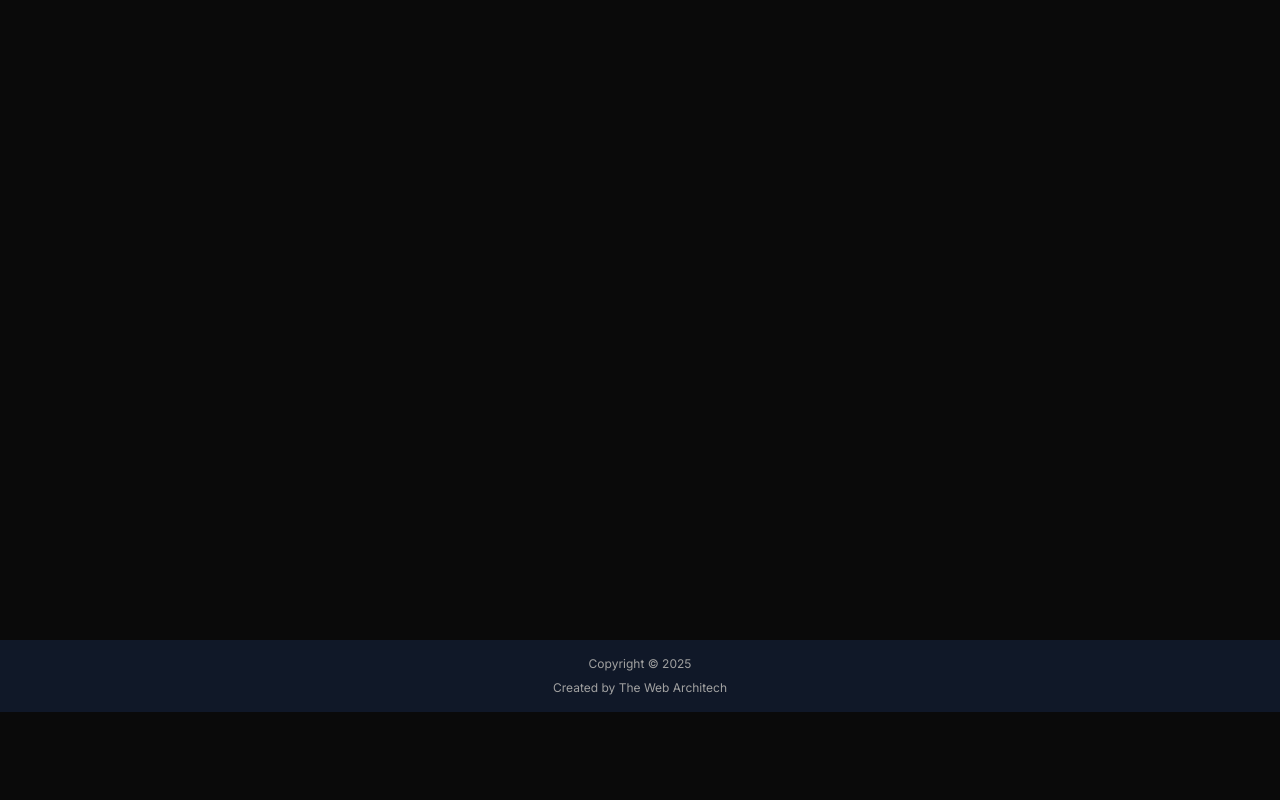
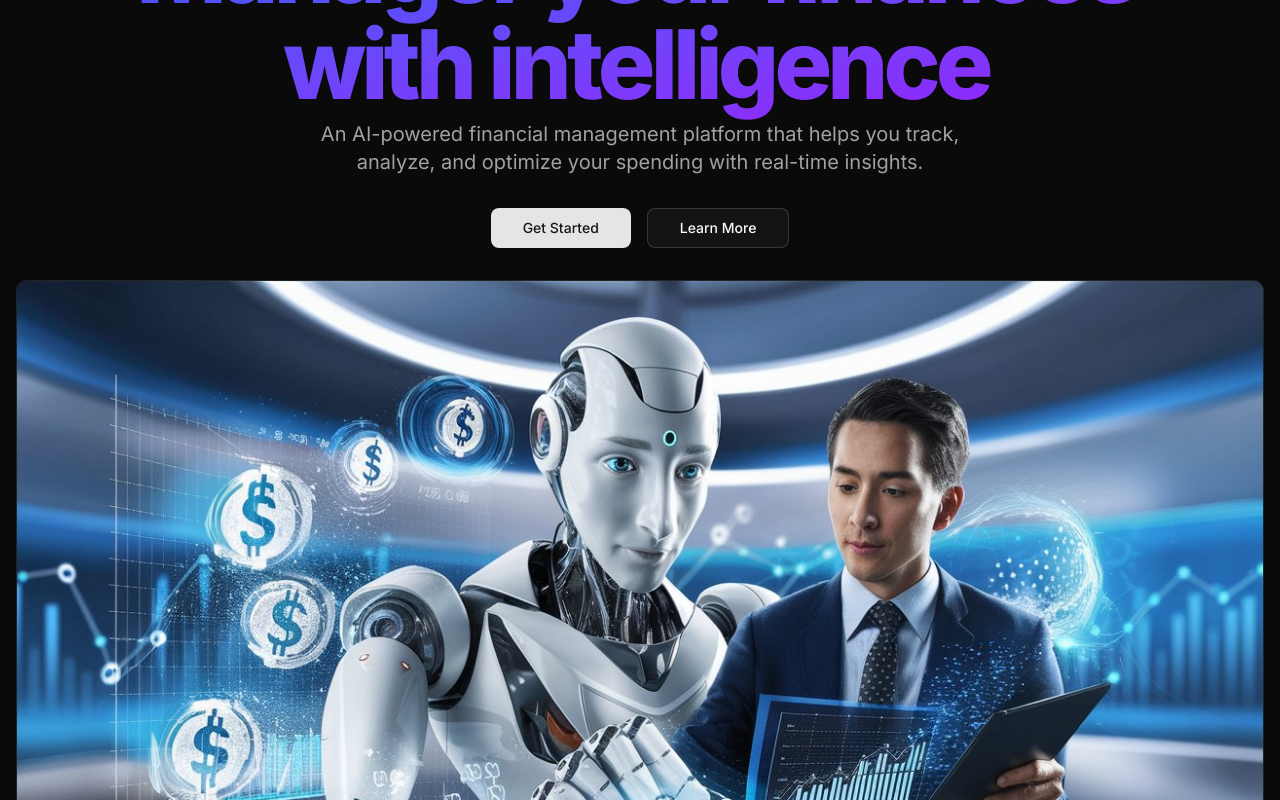
Before and after one commit to JerryDoran/ai-expense-tracker, a Next.js app: page / in a window 1280 px wide. Shown: the part 240-1040 px from the top of the page. Before the commit the page ends 952 px from the top, so only its background shows below. Built offline with nearby package versions, Linux system fonts and the light colour scheme; no server answers.

Commit message:
feat: add Hero component and Tailwind CSS configuration; update styles

```diff
--- a/app/globals.css
+++ b/app/globals.css
@@ -1,5 +1,5 @@
-@import "tailwindcss";
-@import "tw-animate-css";
+@import 'tailwindcss';
+@import 'tw-animate-css';
 
 @custom-variant dark (&:is(.dark *));
 
@@ -120,3 +120,13 @@
     @apply bg-background text-foreground;
   }
 }
+
+@layer utilities {
+  .gradient {
+    @apply bg-gradient-to-br from-blue-600 to-purple-600;
+  }
+
+  .gradient-title {
+    @apply bg-gradient-to-br from-blue-600 to-purple-600 font-extrabold tracking-tighter pr-2 pb-2 text-transparent bg-clip-text;
+  }
+}
--- a/app/page.js
+++ b/app/page.js
@@ -1,9 +1,10 @@
+import Hero from '@/components/hero';
 import Image from 'next/image';
 
 export default function Home() {
   return (
     <div className='mt-20'>
-      <h1 className='text-3xl'>Hello world</h1>
+      <Hero />
     </div>
   );
 }
--- /dev/null
+++ b/components/hero.jsx
@@ -0,0 +1,45 @@
+'use client';
+
+import Link from 'next/link';
+import { Button } from '@/components/ui/button';
+import Image from 'next/image';
+
+export default function Hero() {
+  return (
+    <div className='pb-20 px-4 mt-40'>
+      <div className='container mx-auto text-center'>
+        <h1 className='text-5xl font-bold md:text-8xl pb-6 gradient-title'>
+          Manager your finances <br /> with intelligence
+        </h1>
+        <p className='text-xl text-muted-foreground mb-8 max-w-2xl mx-auto'>
+          An AI-powered financial management platform that helps you track,
+          analyze, and optimize your spending with real-time insights.
+        </p>
+        <div className='flex justify-center gap-4 mb-8'>
+          <Link href='/dashboard'>
+            <Button size='lg' className='px-8 cursor-pointer'>
+              Get Started
+            </Button>
+          </Link>
+          <Link href='https://www.thewebarchitech.com/'>
+            <Button size='lg' variant='outline' className='px-8 cursor-pointer'>
+              Learn More
+            </Button>
+          </Link>
+        </div>
+        <div className='hero-image-wrapper'>
+          <div className=''>
+            <Image
+              src='/banner.jpeg'
+              alt='Dashboard Preview'
+              width={1280}
+              height={720}
+              priority
+              className='rounded-lg shadow-2xl border mx-auto'
+            />
+          </div>
+        </div>
+      </div>
+    </div>
+  );
+}
--- /dev/null
+++ b/tailwind.config.js
@@ -0,0 +1,61 @@
+/** @type {import('tailwindcss').Config} */
+module.exports = {
+  darkMode: ['class'],
+  content: [
+    './pages/**/*.{js,ts,jsx,tsx,mdx}',
+    './components/**/*.{js,ts,jsx,tsx,mdx}',
+    './app/**/*.{js,ts,jsx,tsx,mdx}',
+  ],
+  theme: {
+    extend: {
+      colors: {
+        background: 'hsl(var(--background))',
+        foreground: 'hsl(var(--foreground))',
+        card: {
+          DEFAULT: 'hsl(var(--card))',
+          foreground: 'hsl(var(--card-foreground))',
+        },
+        popover: {
+          DEFAULT: 'hsl(var(--popover))',
+          foreground: 'hsl(var(--popover-foreground))',
+        },
+        primary: {
+          DEFAULT: 'hsl(var(--primary))',
+          foreground: 'hsl(var(--primary-foreground))',
+        },
+        secondary: {
+          DEFAULT: 'hsl(var(--secondary))',
+          foreground: 'hsl(var(--secondary-foreground))',
+        },
+        muted: {
+          DEFAULT: 'hsl(var(--muted))',
+          foreground: 'hsl(var(--muted-foreground))',
+        },
+        accent: {
+          DEFAULT: 'hsl(var(--accent))',
+          foreground: 'hsl(var(--accent-foreground))',
+        },
+        destructive: {
+          DEFAULT: 'hsl(var(--destructive))',
+          foreground: 'hsl(var(--destructive-foreground))',
+        },
+        border: 'hsl(var(--border))',
+        input: 'hsl(var(--input))',
+        ring: 'hsl(var(--ring))',
+        chart: {
+          1: 'hsl(var(--chart-1))',
+          2: 'hsl(var(--chart-2))',
+          3: 'hsl(var(--chart-3))',
+          4: 'hsl(var(--chart-4))',
+          5: 'hsl(var(--chart-5))',
+        },
+      },
+      borderRadius: {
+        lg: 'var(--radius)',
+        md: 'calc(var(--radius) - 2px)',
+        sm: 'calc(var(--radius) - 4px)',
+      },
+    },
+  },
+  plugins: [require('tw-animate-css')],
+};
```
Also changed, not shown: notes.txt (added).
